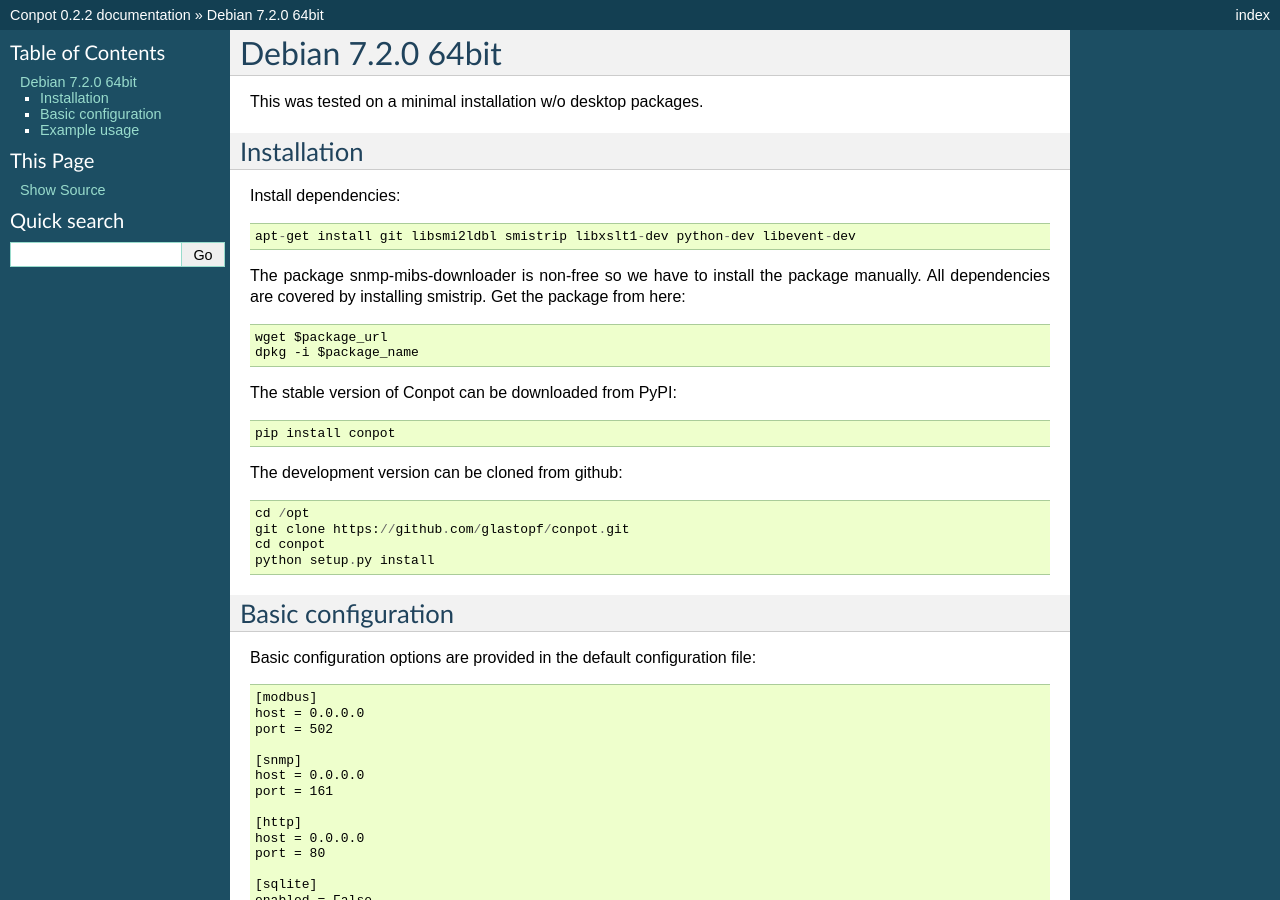
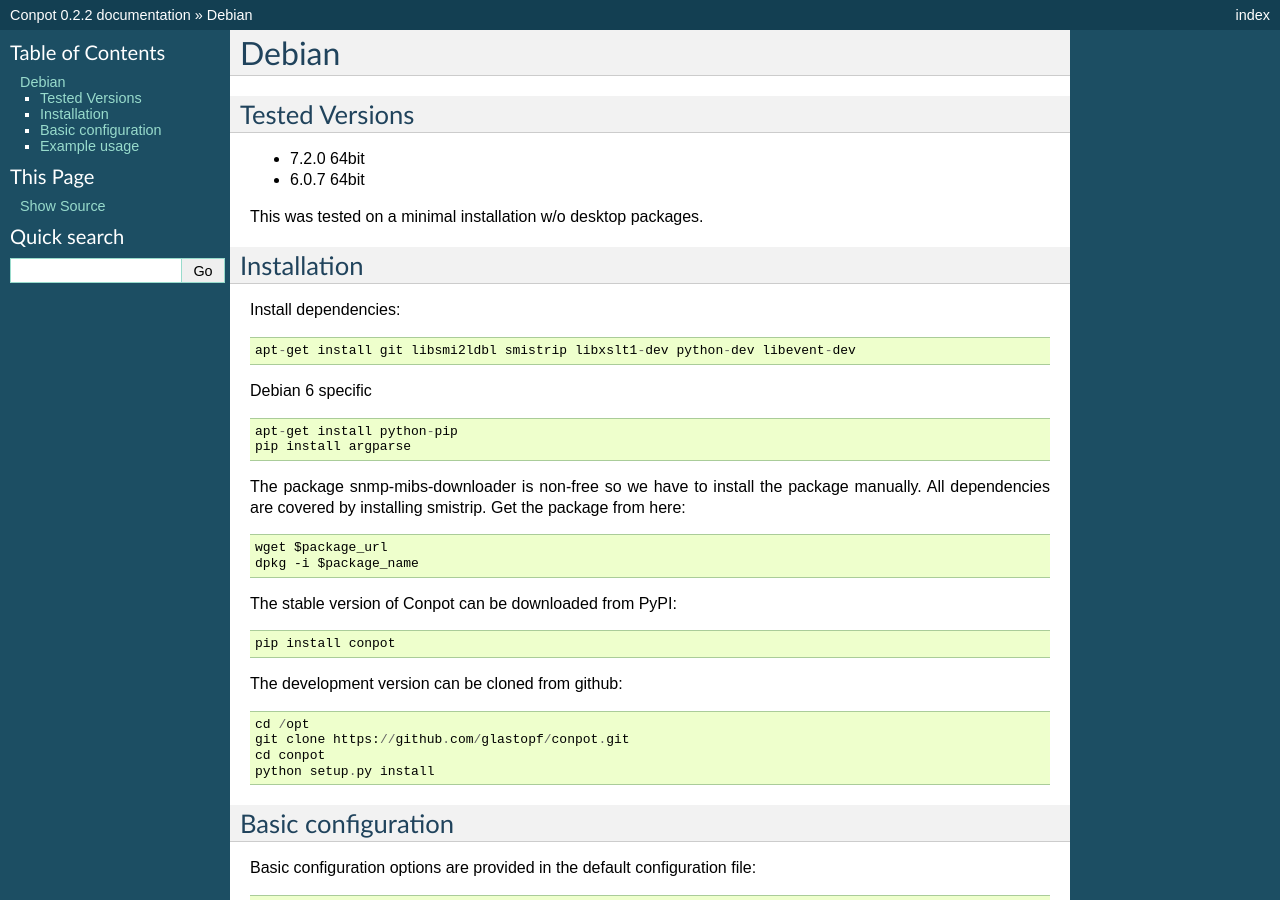
Before and after one commit to logictitans/PLC-conpot, a Sphinx documentation site: the page built from docs/source/installation/debian.rst, in a window 1280 px wide and 900 px high. Built offline with Sphinx 7.4.7, drawn with Linux system fonts in a browser that asks for light colours; the version number is read from the project's files by our own code; some of the changed text lies outside the part shown.

Commit message:
Debian 6 tested (mostly Python 2.6 related)

```diff
--- a/docs/source/installation/debian.rst
+++ b/docs/source/installation/debian.rst
@@ -1,5 +1,12 @@
-Debian 7.2.0 64bit
+Debian
 ======================================
+
+Tested Versions
+---------------
+
+* 7.2.0 64bit
+* 6.0.7 64bit
+
 
 This was tested on a minimal installation w/o desktop packages.
 
@@ -10,6 +17,11 @@ Install dependencies:
 ::
 
     apt-get install git libsmi2ldbl smistrip libxslt1-dev python-dev libevent-dev
+
+Debian 6 specific
+::
+    apt-get install python-pip
+    pip install argparse
 
 
 The package snmp-mibs-downloader is non-free so we have to install the package manually. All dependencies are covered by installing smistrip. Get the package from here:
```
